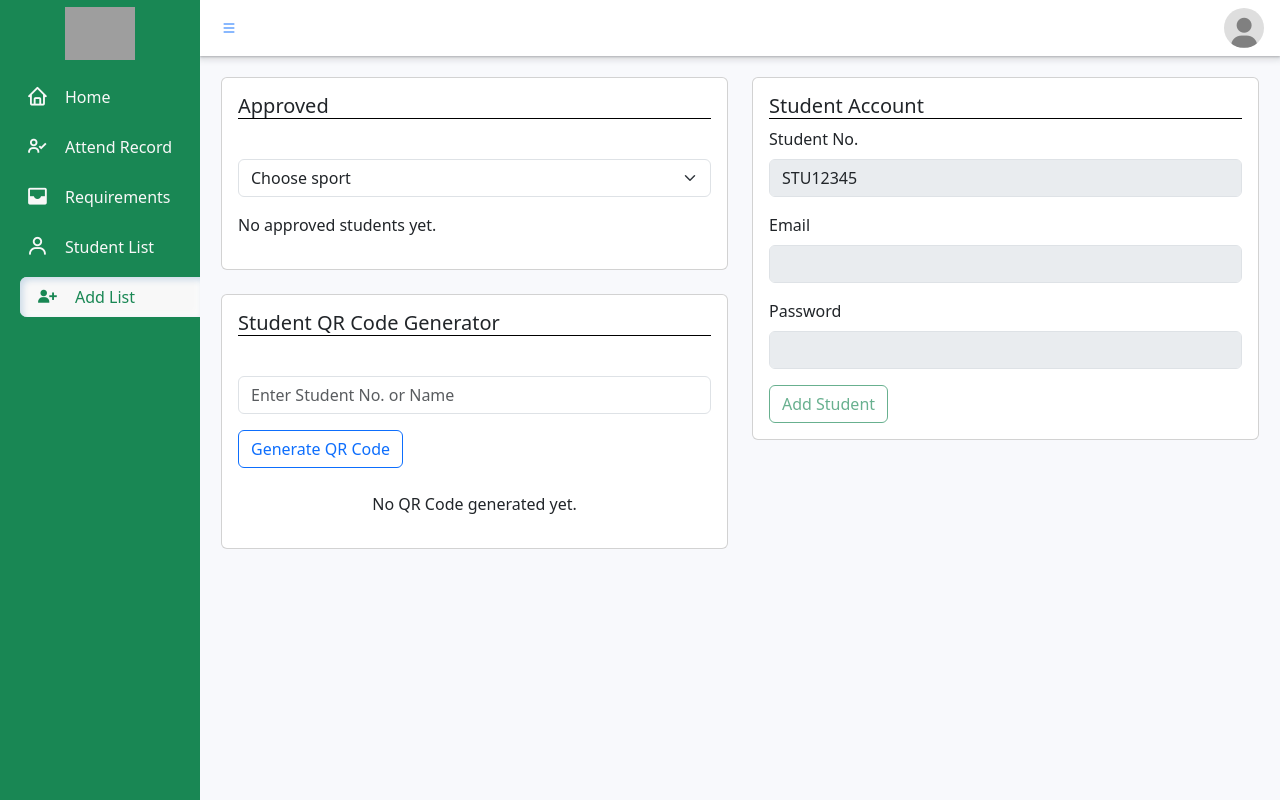
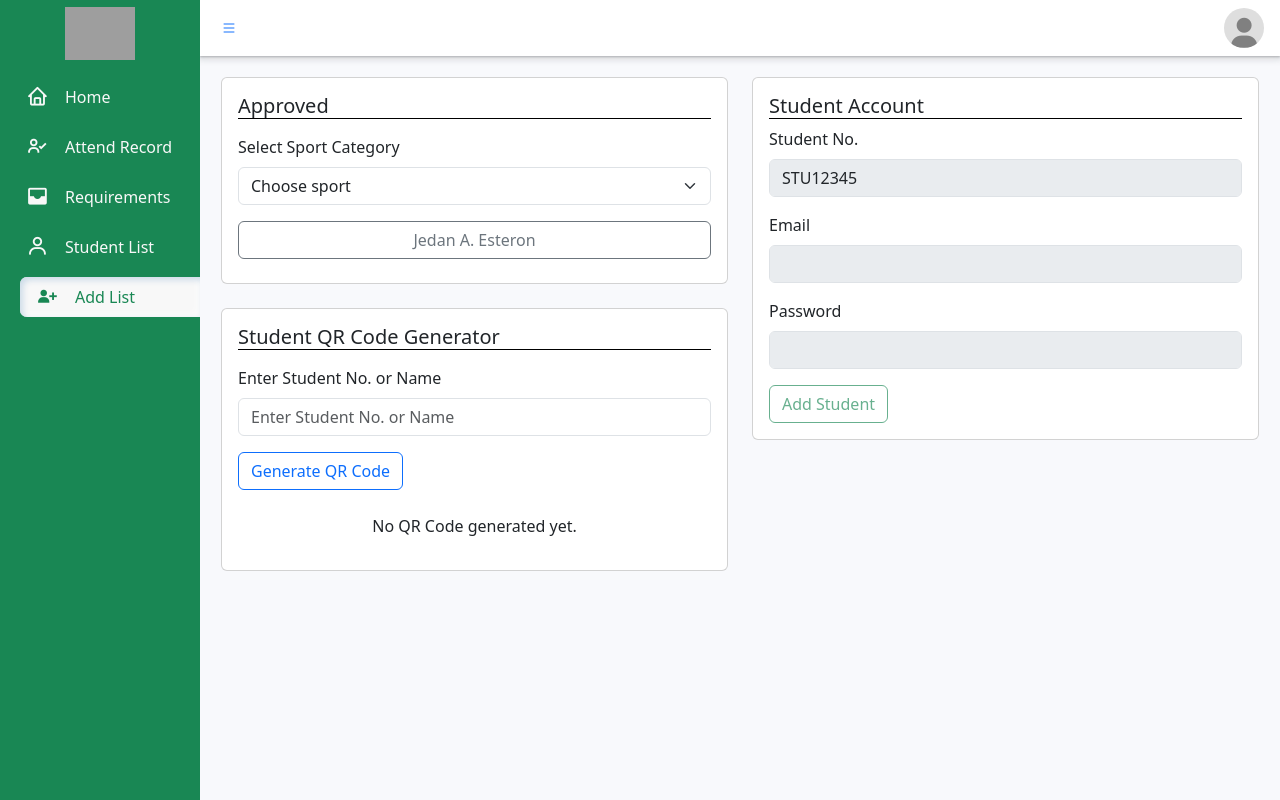
Before and after one commit to Arroyojustin/JAGUARSversion, a PHP site: page /Coordinator/coordinator.php in a window 1280 px wide, after a click on "Add List". Run offline with PHP 8.4, Linux system fonts and the light colour scheme; a user stored in the database is signed in; data comes from the database, SQL or seed files in the repository; some libraries are stand-ins or nearby versions; grey boxes are pictures that could not be loaded.

Commit message:
update choose sport nlng.....

```diff
--- a/Coordinator/pages/account-add.php
+++ b/Coordinator/pages/account-add.php
@@ -17,6 +17,26 @@ function fetchSportsCategories($conn) {
         return '<option>No sports available</option>';
     }
 }
+
+// Function to fetch approved students
+function fetchApprovedStudents($conn) {
+    $sql = "SELECT id, first_name, middle_initial, last_name FROM approvals WHERE status = 'approved'";
+    $result = $conn->query($sql);
+
+    if ($result->num_rows > 0) {
+        $buttons = '<div class="d-flex flex-column">';
+        while ($row = $result->fetch_assoc()) {
+            $fullName = htmlspecialchars($row['first_name']) . ' ' .
+                        (!empty($row['middle_initial']) ? htmlspecialchars($row['middle_initial']) . '. ' : '') .
+                        htmlspecialchars($row['last_name']);
+            $buttons .= '<button class="btn btn-outline-secondary mb-2" data-id="' . htmlspecialchars($row['id']) . '">' . $fullName . '</button>';
+        }
+        $buttons .= '</div>';
+        return $buttons;
+    } else {
+        return '<p>No approved students yet.</p>';
+    }
+}
 ?>
 
 <div class="container-fluid p-0 m-0" id="adds" style="display: none;">
@@ -29,17 +49,17 @@ function fetchSportsCategories($conn) {
 
                     <!-- Sport Category Dropdown -->
                     <div class="mb-3">
-                        <label for="sportCategory" class="form-label"></label>
+                        <label for="sportCategory" class="form-label">Select Sport Category</label>
                         <select class="form-select" id="sportCategory" aria-label="Select Sport Category">
                             <option selected disabled>Choose sport</option>
                             <?php echo fetchSportsCategories($conn); // Fetch and display sports dynamically ?>
                         </select>
                     </div>
 
-                    <!-- Placeholder for approved students (if required) -->
-                    <ul style="list-style-type: none; padding-left: 0;">
-                        <li>No approved students yet.</li>
-                    </ul>
+                    <!-- Approved Students List -->
+                    <div class="approved-students">
+                        <?php echo fetchApprovedStudents($conn); // Fetch and display approved student buttons ?>
+                    </div>
                 </div>
             </div>
 
@@ -51,7 +71,7 @@ function fetchSportsCategories($conn) {
                     <!-- QR Code Generator Form -->
                     <form id="qrCodeForm">
                         <div class="mb-3">
-                            <label for="studentQRInput" class="form-label"></label>
+                            <label for="studentQRInput" class="form-label">Enter Student No. or Name</label>
                             <input type="text" class="form-control" id="studentQRInput" placeholder="Enter Student No. or Name">
                         </div>
 
@@ -108,7 +128,6 @@ function fetchSportsCategories($conn) {
 </div>
 
 <!-- Include QRCode.js for QR Code Generation -->
-
 <script>
     document.getElementById('generateQRButton').addEventListener('click', function () {
         const input = document.getElementById('studentQRInput').value;
```
Also changed, not shown: Coach/controller/fetch-stud.php (+1 -12 lines), Coordinator/controller/fetch_approved_students.php (added, +25 -0 lines), Coach/crud-ajax/appr.js (line endings or trailing spaces).
